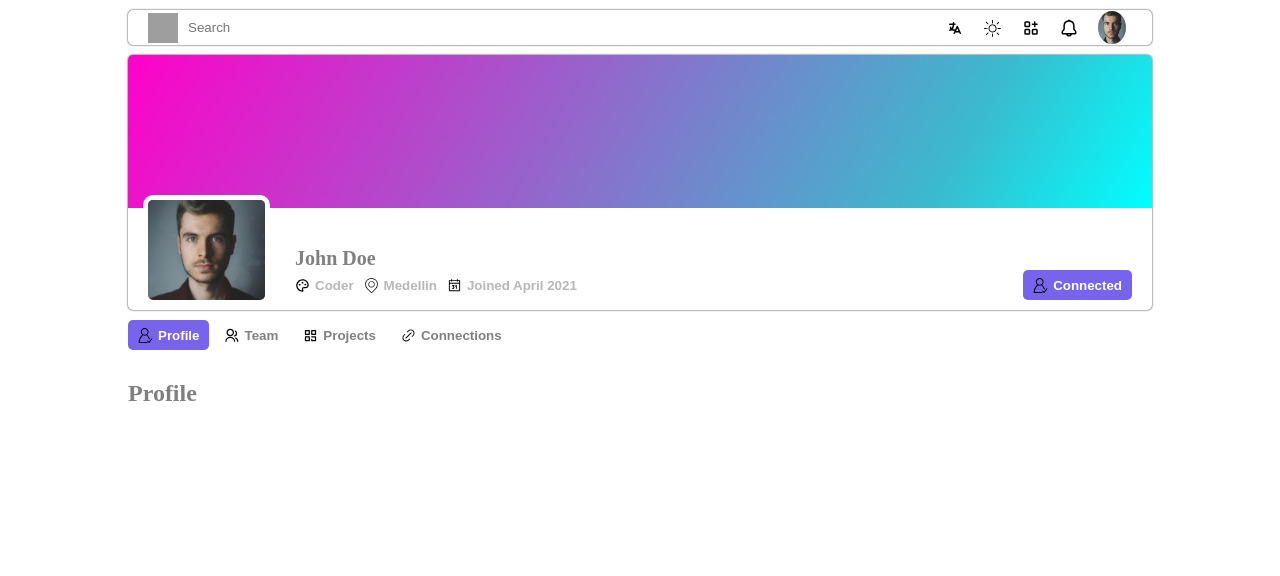
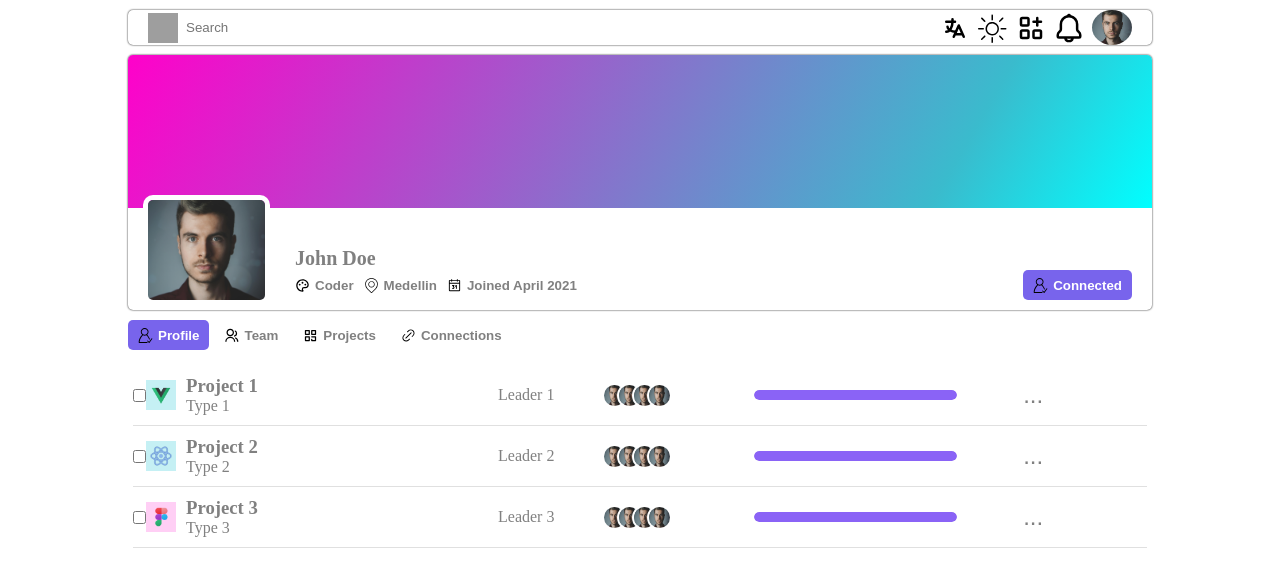
Before and after one commit to JhonatanTH7/Vue-Project, a Vue app: page / in a window 1280 px wide. Shown: the top 576 px of the page. Built offline with nearby package versions, Linux system fonts and the light colour scheme; grey boxes are pictures that could not be loaded.

Commit message:
Project list component not finished

```diff
--- a/src/assets/styles/index.css
+++ b/src/assets/styles/index.css
@@ -1,10 +1,12 @@
-body,
-main {
+* {
   margin: 0;
   padding: 0;
   box-sizing: border-box !important;
+  color: #808080;
+}
+
+html {
   height: 100vh;
-  color: #808080;
 }
 
 .hoverableNoBGButton,
--- /dev/null
+++ b/src/components/ProgressBar.vue
@@ -0,0 +1,38 @@
+<template>
+  <div class="progressBar">
+    <div class="progressFill" :style="{ width: `${percentage}%` }"></div>
+  </div>
+</template>
+
+<script lang="ts" setup>
+import { computed } from "vue";
+
+const props = defineProps<{
+  progress: number;
+  max: number;
+}>();
+
+const percentage = computed(() => {
+  return Math.round((props.progress / props.max) * 100);
+});
+
+const emit = defineEmits(["getPercentage"]);
+emit("getPercentage", percentage);
+</script>
+
+<style scoped>
+.progressBar {
+  width: 100%;
+  height: 10px;
+  background-color: #f1f1f1;
+  border-radius: 5px;
+  overflow: hidden;
+}
+
+.progressFill {
+  height: 100%;
+  background-color: #8a63f6;
+  border-radius: 5px;
+  transition: width 0.5s ease;
+}
+</style>
--- a/src/components/profile/ProfileTab.vue
+++ b/src/components/profile/ProfileTab.vue
@@ -1,14 +1,52 @@
 <template>
-  <section class="container">
-    <h1>Profile</h1>
+  <section class="scrollableCardsContainer">
+    <ProjectList :projects="projects" />
   </section>
 </template>
 
-<script setup lang="ts"></script>
+<script setup lang="ts">
+import ProjectList from "@/components/profile/ProjectList.vue";
+const projects = [
+  {
+    id: 1,
+    name: "Project 1",
+    icon: "./src/assets/icons/Vuejs_icon.png",
+    type: "Type 1",
+    leader: "Leader 1",
+    team: [
+      { name: "John Doe", image: "./src/assets/icons/Profile_icon.jpg" },
+      { name: "Jane Smith", image: "./src/assets/icons/Profile_icon.jpg" },
+      { name: "Mike Ross", image: "./src/assets/icons/Profile_icon.jpg" },
+      { name: "Anna Taylor", image: "./src/assets/icons/Profile_icon.jpg" },
+    ],
+  },
+  {
+    id: 2,
+    name: "Project 2",
+    icon: "./src/assets/icons/React_icon.png",
+    type: "Type 2",
+    leader: "Leader 2",
+    team: [
+      { name: "John Doe", image: "./src/assets/icons/Profile_icon.jpg" },
+      { name: "Jane Smith", image: "./src/assets/icons/Profile_icon.jpg" },
+      { name: "Mike Ross", image: "./src/assets/icons/Profile_icon.jpg" },
+      { name: "Anna Taylor", image: "./src/assets/icons/Profile_icon.jpg" },
+    ],
+  },
+  {
+    id: 3,
+    name: "Project 3",
+    icon: "./src/assets/icons/Figma_icon.png",
+    type: "Type 3",
+    leader: "Leader 3",
+    team: [
+      { name: "John Doe", image: "./src/assets/icons/Profile_icon.jpg" },
+      { name: "Jane Smith", image: "./src/assets/icons/Profile_icon.jpg" },
+      { name: "Mike Ross", image: "./src/assets/icons/Profile_icon.jpg" },
+      { name: "Anna Taylor", image: "./src/assets/icons/Profile_icon.jpg" },
+    ],
+  },
+];
+</script>
 
-<style scoped>
-.container {
-  height: 100%;
-  width: 80%;
-}
-</style>
+<style scoped></style>
--- /dev/null
+++ b/src/components/profile/ProjectList.vue
@@ -0,0 +1,106 @@
+<template>
+  <div class="project-list">
+    <div class="project-item" v-for="project in projects" :key="project.id">
+      <div class="project-info">
+        <input type="checkbox" />
+        <div class="project-name">
+          <img :src="project.icon" alt="Project Icon" />
+          <div>
+            <h3>{{ project.name }}</h3>
+            <p>{{ project.type }}</p>
+          </div>
+        </div>
+        <div class="project-leader">
+          <p>{{ project.leader }}</p>
+        </div>
+        <div class="project-team">
+          <ImageCarousel :profiles="project.team" />
+        </div>
+        <div class="project-progress">
+          <ProgressBar :max="100" :progress="progress" />
+        </div>
+        <div class="project-action">
+          <button @click="handleAction(project.id)">...</button>
+        </div>
+      </div>
+    </div>
+  </div>
+</template>
+
+<script lang="ts" setup>
+import { PropType } from "vue";
+import ProgressBar from "@/components/ProgressBar.vue";
+import ImageCarousel from "@/components/ProfileCarousel.vue";
+
+defineProps({
+  projects: {
+    type: Array as PropType<
+      {
+        id: number;
+        name: string;
+        type: string;
+        icon: string;
+        leader: string;
+        team: string[];
+        progress: number;
+      }[]
+    >,
+    required: true,
+  },
+});
+
+const handleAction = (id: number) => {
+  // Lógica para manejar la acción del botón
+  console.log(`Action triggered for project ID: ${id}`);
+};
+</script>
+
+<style scoped>
+.project-list {
+  width: 100%;
+}
+
+.project-item {
+  display: flex;
+  align-items: center;
+  padding: 10px 0;
+  border-bottom: 1px solid #e0e0e0;
+}
+
+.project-info {
+  display: flex;
+  align-items: center;
+  width: 100%;
+}
+
+.project-name {
+  display: flex;
+  align-items: center;
+  width: 30%;
+}
+
+.project-name img {
+  width: 30px;
+  height: 30px;
+  margin-right: 10px;
+}
+
+.project-leader,
+.project-team,
+.project-progress,
+.project-action {
+  text-align: center;
+  width: 15%;
+}
+
+.project-action button {
+  background: none;
+  border: none;
+  font-size: 1.5rem;
+  cursor: pointer;
+}
+
+.project-progress {
+  width: 20%;
+}
+</style>
--- a/src/components/projects/ProgressBar.vue
+++ /dev/null
@@ -1,54 +0,0 @@
-<template>
-  <div class="progressBarContainer">
-    <div class="progressHeader">
-      <span>Task: {{ progress }}/{{ max }}</span>
-      <span>{{ percentage }}% Completed</span>
-    </div>
-    <div class="progressBar">
-      <div class="progressFill" :style="{ width: `${percentage}%` }"></div>
-    </div>
-  </div>
-</template>
-
-<script lang="ts" setup>
-import { computed, defineProps } from "vue";
-
-const props = defineProps<{
-  progress: number;
-  max: number;
-}>();
-
-const percentage = computed(() => {
-  return Math.round((props.progress / props.max) * 100);
-});
-</script>
-
-<style scoped>
-.progressBarContainer {
-  width: 100%;
-}
-
-.progressHeader {
-  display: flex;
-  justify-content: space-between;
-  width: 100%;
-  font-size: 14px;
-  color: #8c8c8c;
-  margin-bottom: 5px;
-}
-
-.progressBar {
-  width: 100%;
-  height: 10px;
-  background-color: #f1f1f1;
-  border-radius: 5px;
-  overflow: hidden;
-}
-
-.progressFill {
-  height: 100%;
-  background-color: #8a63f6;
-  border-radius: 5px;
-  transition: width 0.4s ease;
-}
-</style>
--- a/src/components/projects/ProjectCard.vue
+++ b/src/components/projects/ProjectCard.vue
@@ -32,7 +32,15 @@
         <p><strong>All Hours:</strong> {{ totalHours }}/{{ hours }}</p>
         <p class="projectDeadlineWarning">{{ daysLeft }} Days left</p>
       </div>
-      <ProgressBar :progress="tasksCompleted" :max="totalTasks" />
+      <div class="progressBarHeader">
+        <span>Task: {{ tasksCompleted }}/{{ totalTasks }}</span>
+        <span>{{ percentage.value }}% Completed</span>
+      </div>
+      <ProgressBar
+        @getPercentage="handleGetPercentage"
+        :progress="tasksCompleted"
+        :max="totalTasks"
+      />
     </div>
 
     <div class="projectFooter">
@@ -44,8 +52,16 @@
 </template>
 
 <script lang="ts" setup>
-import ProgressBar from "@/components/projects/ProgressBar.vue";
-import ProfileCarousel from "@/components/team/ProfileCarousel.vue";
+import { ref } from "vue";
+
+import ProgressBar from "@/components/ProgressBar.vue";
+import ProfileCarousel from "@/components/ProfileCarousel.vue";
+
+const percentage: number = ref(0);
+
+const handleGetPercentage = (value: number) => {
+  percentage.value = value;
+};
 
 defineProps<{
   imageSrc: string;
@@ -68,6 +84,15 @@ defineProps<{
 </script>
 
 <style scoped>
+.progressBarHeader {
+  display: flex;
+  justify-content: space-between;
+  width: 100%;
+  font-size: 14px;
+  color: #8c8c8c;
+  margin-bottom: 5px;
+}
+
 .projectCard {
   width: 300px;
   padding: 20px;
--- a/src/components/team/TeamCard.vue
+++ b/src/components/team/TeamCard.vue
@@ -27,7 +27,7 @@
 <script setup lang="ts">
 import "boxicons/css/boxicons.min.css";
 import TechStack from "@/components/TechStack.vue";
-import ProfileCarousel from "@/components/team/ProfileCarousel.vue";
+import ProfileCarousel from "@/components/ProfileCarousel.vue";
 
 defineProps<{
   title: string;
```
Also changed, not shown: src/components/ProfileCarousel.vue (renamed from src/components/team/ProfileCarousel.vue).
